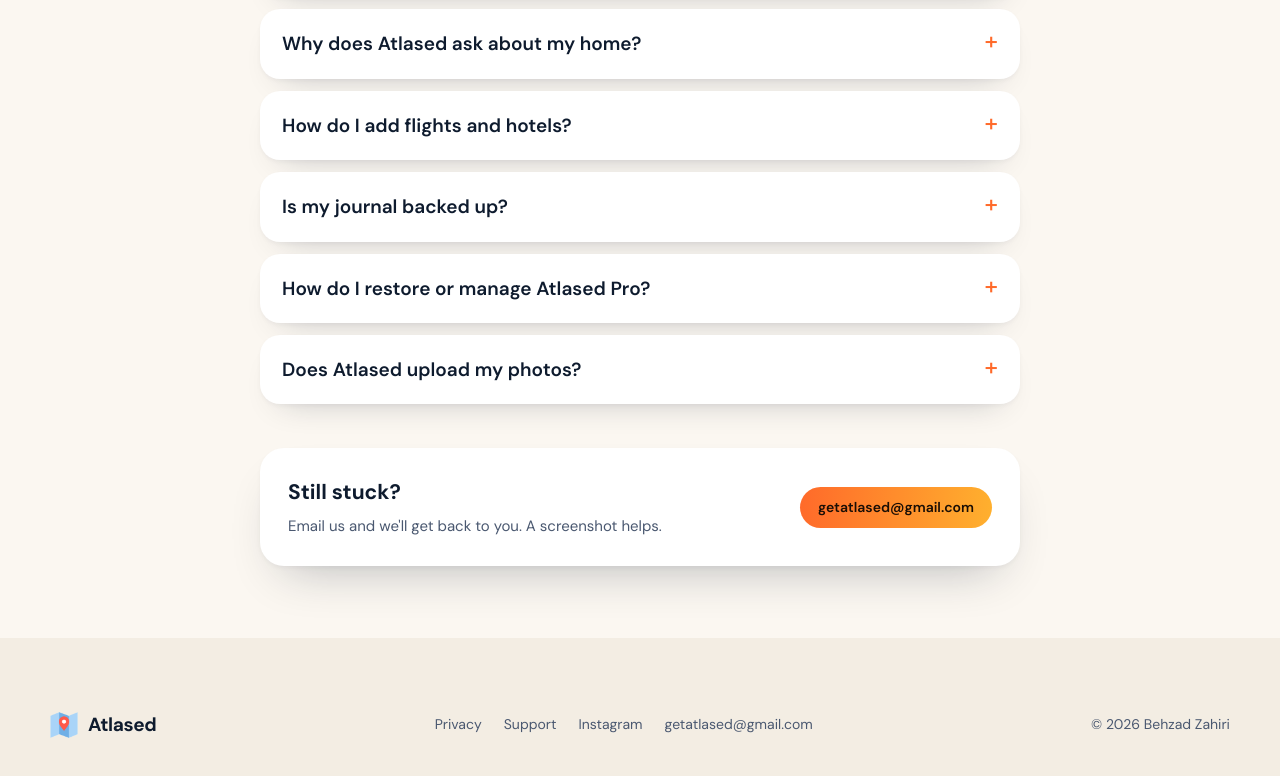
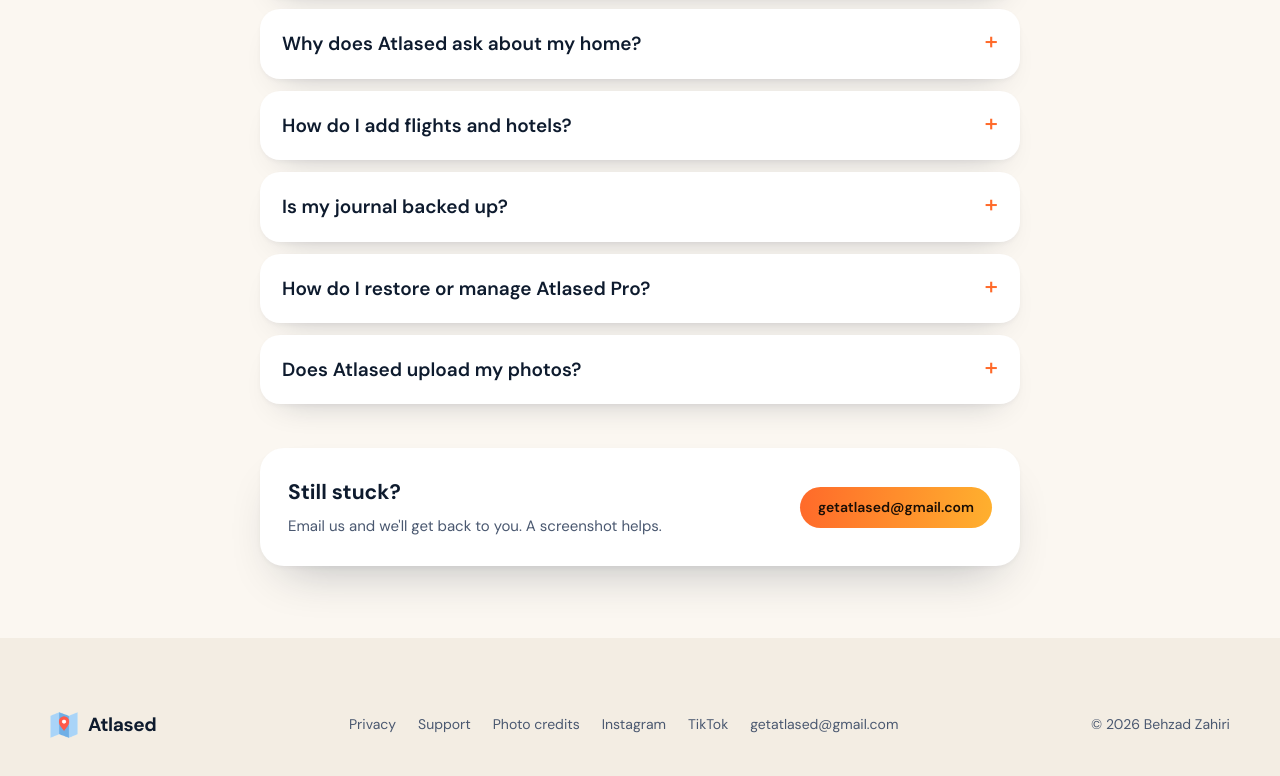
Before and after one commit to behzadzahiri/getatlased-website, a plain HTML site: page support/index.html in a window 1280 px wide. Shown: the part 566-1342 px from the top of the page. Drawn offline with Linux system fonts and the light colour scheme.

Commit message:
Website: support footer links Photo credits and TikTok, like the home page
Co-Authored-By: Claude Opus 5.5 <noreply@anthropic.com>

```diff
--- a/support/index.html
+++ b/support/index.html
@@ -76,7 +76,9 @@
       <nav>
         <a href="../privacy/">Privacy</a>
         <a href="./">Support</a>
+        <a href="../credits/">Photo credits</a>
         <a href="https://www.instagram.com/getatlased/" rel="noopener">Instagram</a>
+        <a href="https://www.tiktok.com/@getatlased" rel="noopener">TikTok</a>
         <a href="mailto:getatlased@gmail.com">getatlased@gmail.com</a>
       </nav>
       <span>© 2026 Behzad Zahiri</span>
```
